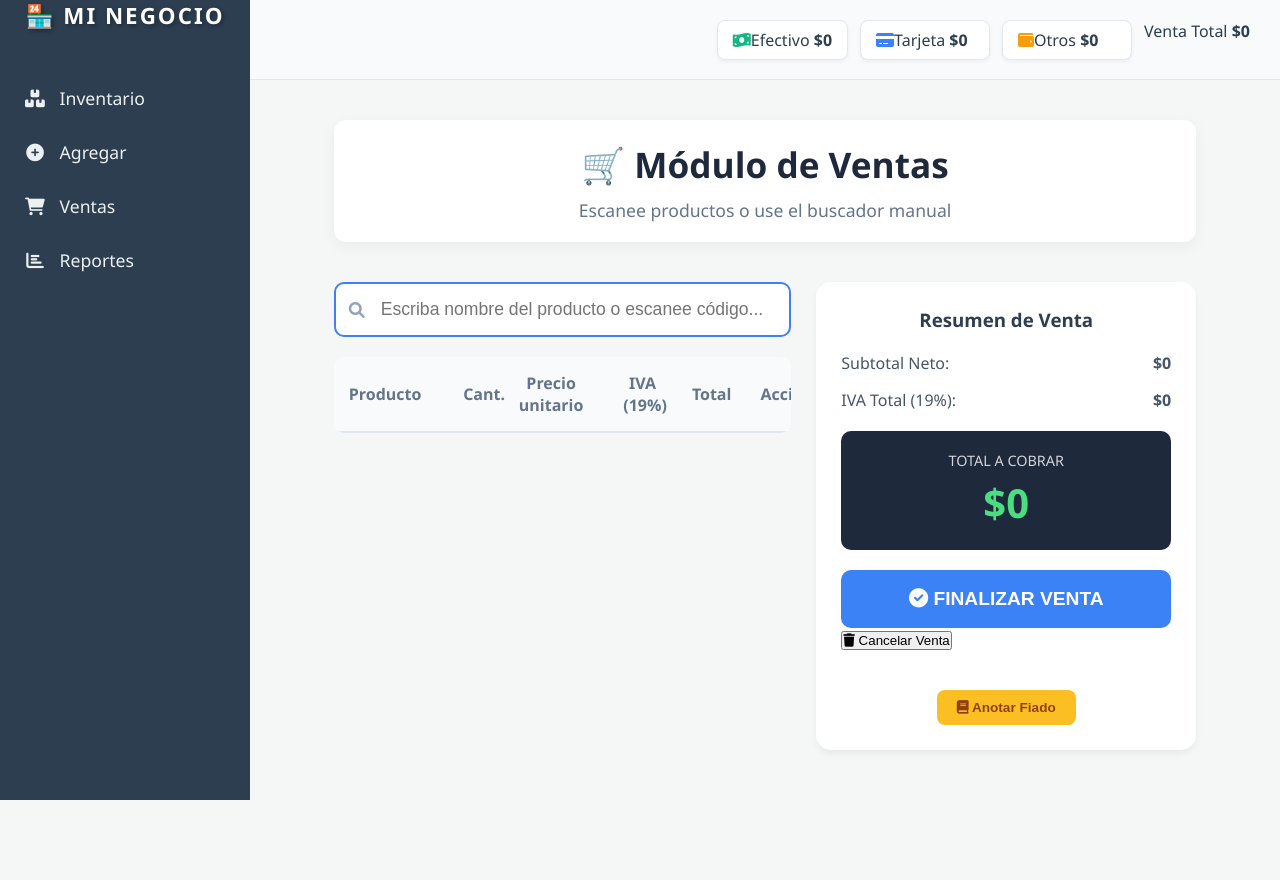
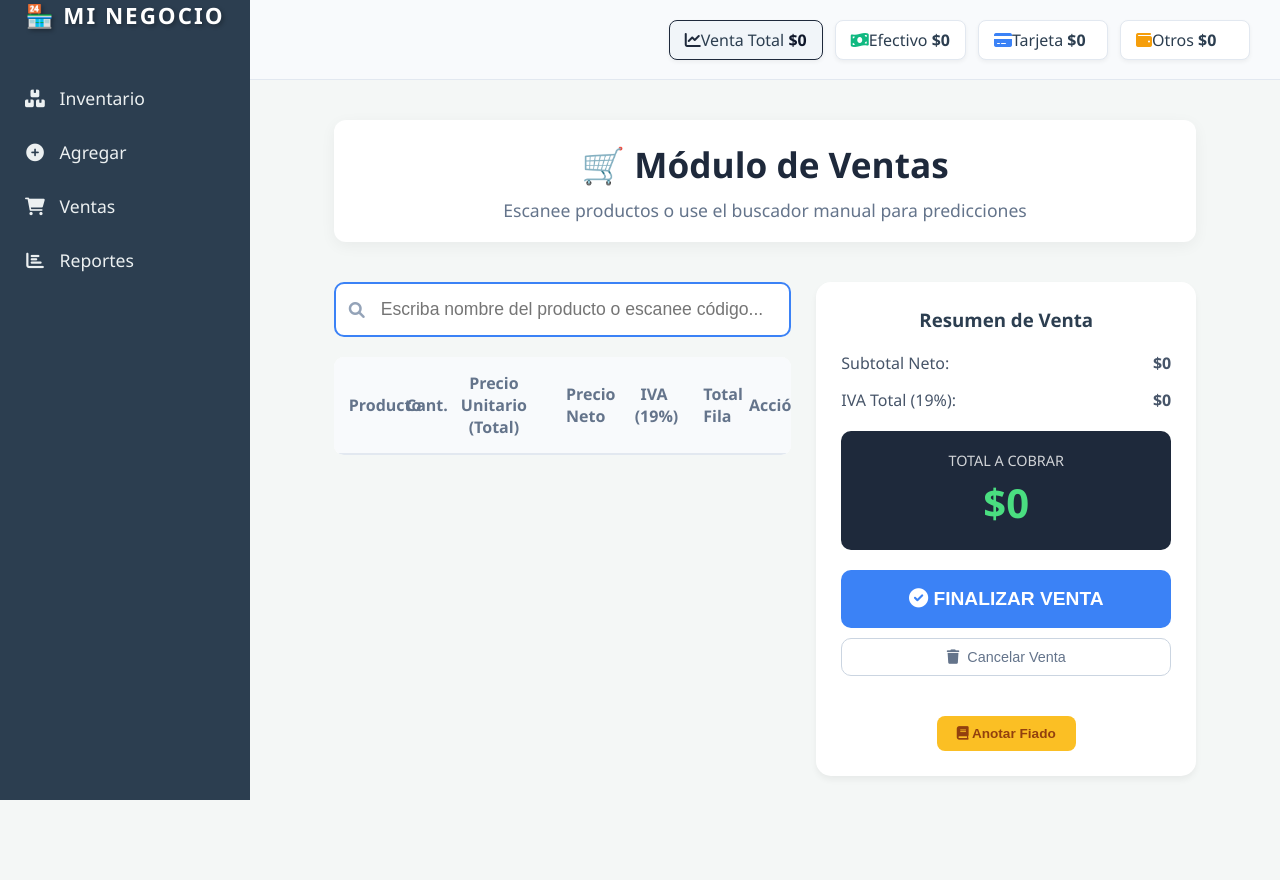
Before and after one commit to SebastianEdison/InWeb, a Flask app: page /ventas in a window 1280 px wide. Run offline with Flask 3, Linux system fonts and the light colour scheme; lists and menus that the app fills with data are empty.

Commit message:
Templates de inventario,ventas,agregarprod, ventas

```diff
--- a/app.py
+++ b/app.py
@@ -1,32 +1,23 @@
-from flask import Flask, render_template, request, redirect, jsonify,url_for, flash
-#Importamos funciones de bbdd
-from databases import obtener_productos,eliminar_producto,actualizar_producto, agregar_producto,buscar_producto_por_codigo
+from flask import Flask, render_template, request, redirect, jsonify, url_for, flash
+# Importamos funciones de bbdd
+from databases import obtener_productos, eliminar_producto, actualizar_producto, agregar_producto, buscar_producto_por_codigo, conectar, crear_tablas
 import sqlite3
 
 app = Flask(__name__)
-app.secret_key = 'clave_secreta' # Pon cualquier frase aquí
-# Definimos la ruta principal (pagina de inicio)
+app.secret_key = 'clave_secreta'
 
+# --- RUTA PRINCIPAL ---
 @app.route('/')
 def index():
-    # 1. Capturamos lo que viene del HTML (ahora con el nombre 'busqueda')
     busqueda = request.args.get('busqueda', '').strip()
     solo_bajo_stock = request.args.get('bajo_stock')
 
-    # 2. Mantenemos TU variable 'nombre_buscar'
-    if busqueda:
-        nombre_buscar = busqueda
-    else:
-        nombre_buscar = None
-
-    # 3. Traemos la lista inicial usando TU función
+    nombre_buscar = busqueda if busqueda else None
     productos_db = obtener_productos(nombre_buscar)
 
-    # 4. Filtro extra de Bajo Stock (si se presionó el botón naranja)
     if solo_bajo_stock:
         productos_db = [p for p in productos_db if p['stock'] <= 3]
 
-    # 5. Conteo para el botón de alertas (usando None para traer todos los activos)
     todos = obtener_productos(None)
     alertas_count = sum(1 for p in todos if p['stock'] <= 3)
 
@@ -36,10 +27,9 @@ def index():
                            alertas=alertas_count,
                            filtrado_bajo=solo_bajo_stock)
 
+# --- ACTUALIZAR ---
 @app.route('/actualizar', methods=['POST'])
 def actualizar():
-
-    from databases import actualizar_producto
     actualizar_producto(
         request.form['id'],
         request.form['nombre'],
@@ -49,26 +39,21 @@ def actualizar():
     )
     return redirect('/')
 
+# --- VISTA EDITAR ---
 @app.route('/editar/<int:id_p>')
 def editar_vista(id_p):
-    import sqlite3
-    from databases import conectar # O donde tengas tu función de conectar
-
     conn = conectar()
-    # ESTA LÍNEA ES VITAL: permite usar p['nombre'] en vez de p[1]
     conn.row_factory = sqlite3.Row
     cursor = conn.cursor()
-
-    # Buscamos el producto
     cursor.execute("SELECT * FROM productos WHERE id = ?", (id_p,))
     producto = cursor.fetchone()
     conn.close()
 
     if producto:
         return render_template('editar.html', p=producto)
-    else:
-        return "Producto no encontrado", 404
+    return "Producto no encontrado", 404
 
+# --- AGREGAR ---
 @app.route('/agregar', methods=['GET', 'POST'])
 def agregar():
     if request.method == 'POST':
@@ -79,47 +64,44 @@ def agregar():
             p_compra = request.form.get('precio_compra')
             cantidad = int(request.form.get('stock'))
 
-            # Usamos tu lógica de databases.py
-            # Esta función ya maneja si suma o crea nuevo
             agregar_producto(codigo, nombre, p_venta, p_compra, cantidad)
-
-            return jsonify({"status": "success", "message": f"Producto '{nombre}' procesado correctamente."})
-
+            return jsonify({"status": "success", "message": f"Producto '{nombre}' procesado."})
         except Exception as e:
             return jsonify({"status": "error", "message": str(e)}), 500
 
     return render_template('agregar.html')
 
-# RUTA 1: La API que consulta el JS mientras escaneas
-@app.route('/api/buscar_producto/<codigo>')
-def api_buscar_producto(codigo):
-    producto = buscar_producto_por_codigo(codigo)
-    if producto:
-        return jsonify({
-            "existe": True,
-            "nombre": producto['nombre'],
-            "costo": producto['costo'],
-            "precio_venta": producto['precio_venta'],
-            "stock": producto['stock']
+# --- API BUSQUEDA (LA QUE USA EL JS) ---
+@app.route('/buscar_producto')
+def buscar_producto():
+    query = request.args.get('q') or request.args.get('busqueda')
+    if not query:
+        return jsonify([])
+
+    filas = obtener_productos(query)
+
+    lista_productos = []
+    for p in filas:
+        lista_productos.append({
+            'id': p['id'],
+            'nombre': p['nombre'],
+            'precio': p['precio_venta'], # Nombre real en tu tabla
+            'codigo_barra': p['codigo_barra']
         })
-    return jsonify({"existe": False})
+    return jsonify(lista_productos)
 
+# --- ELIMINAR ---
 @app.route('/eliminar/<int:id>', methods=['POST'])
 def eliminar(id):
-    eliminar_producto(id) # Nombre de tu función en databases.py
-    # El primer texto es el mensaje, el segundo es la categoría para el CSS
+    eliminar_producto(id)
     flash('✅ Producto eliminado con éxito', 'success')
     return redirect('/')
 
+# --- VENTAS ---
 @app.route('/ventas')
 def ventas():
-    # Por ahora solo mostramos la página vacía para ver el diseño
-    # Pasamos una lista vacía para que no de error el 'for' si lo tuvieras
     return render_template('ventas.html')
 
-
 if __name__ == '__main__':
-    #Crea las tablas por si se borro el archivo .db
-    from databases import crear_tablas
-    #debug = True sirve para que el servidor se reinicia
+    crear_tablas()
     app.run(debug=True)
--- /dev/null
+++ b/static/js/ventas.js
@@ -0,0 +1,133 @@
+document.addEventListener('DOMContentLoaded', () => {
+    const buscador = document.getElementById('buscador-ventas');
+    const listaSugerencias = document.getElementById('lista-sugerencias');
+
+    // --- 1. BUSCAR PREDICCIONES MIENTRAS ESCRIBE ---
+    buscador.addEventListener('input', async () => {
+        const query = buscador.value.trim();
+
+        if (query.length < 2) {
+            listaSugerencias.innerHTML = "";
+            listaSugerencias.style.display = "none";
+            return;
+        }
+
+        try {
+            const response = await fetch(`/buscar_producto?q=${query}`);
+            const productos = await response.json();
+
+            listaSugerencias.innerHTML = "";
+
+            if (productos.length === 0) {
+                listaSugerencias.innerHTML = `<li style="color:gray; padding:10px;">No se encontró "${query}"</li>`;
+                listaSugerencias.style.display = "block";
+                return;
+            }
+
+            listaSugerencias.style.display = "block";
+            productos.forEach(p => {
+                const li = document.createElement('li');
+                li.innerHTML = `<span>${p.nombre}</span> <strong>$${p.precio.toLocaleString('es-CL')}</strong>`;
+
+                li.onclick = () => {
+                    agregarAlCarrito(p);
+                    buscador.value = "";
+                    listaSugerencias.innerHTML = "";
+                    listaSugerencias.style.display = "none";
+                    buscador.focus();
+                };
+                listaSugerencias.appendChild(li);
+            });
+
+        } catch (error) {
+            console.error("Error en la búsqueda:", error);
+        }
+    });
+
+    document.addEventListener('click', (e) => {
+        if (!buscador.contains(e.target) && !listaSugerencias.contains(e.target)) {
+            listaSugerencias.style.display = "none";
+        }
+    });
+});
+
+/**
+ * --- 2. FUNCIÓN PARA AGREGAR O SUMAR AL CARRITO ---
+ */
+function agregarAlCarrito(p) {
+    const cuerpoTabla = document.getElementById('cuerpo-tabla-ventas');
+
+    // BUSCAMOS SI EL PRODUCTO YA ESTÁ EN LA TABLA USANDO UN ATRIBUTO DE DATOS
+    let filaExistente = document.querySelector(`tr[data-id="${p.id}"]`);
+
+    if (filaExistente) {
+        // SI YA EXISTE: Solo actualizamos la cantidad y los totales de esa fila
+        let celdaCantidad = filaExistente.querySelector('.celda-cantidad');
+        let nuevaCantidad = parseInt(celdaCantidad.textContent) + 1;
+        celdaCantidad.textContent = nuevaCantidad;
+
+        actualizarFila(filaExistente, p.precio, nuevaCantidad);
+    } else {
+        // SI NO EXISTE: Creamos la fila completa
+        const precioTotal = p.precio;
+        const neto = Math.round(precioTotal / 1.19);
+        const iva = precioTotal - neto;
+
+        const nuevaFila = document.createElement('tr');
+        nuevaFila.setAttribute('data-id', p.id); // Guardamos el ID para encontrarlo luego
+
+        nuevaFila.innerHTML = `
+            <td>${p.nombre}</td>
+            <td class="celda-cantidad">1</td>
+            <td>$${precioTotal.toLocaleString('es-CL')}</td>
+            <td class="celda-neto">$${neto.toLocaleString('es-CL')}</td>
+            <td class="celda-iva">$${iva.toLocaleString('es-CL')}</td>
+            <td class="celda-total-fila"><strong>$${precioTotal.toLocaleString('es-CL')}</strong></td>
+            <td>
+                <button class="btn-eliminar-fila" onclick="this.parentElement.parentElement.remove(); actualizarTotalesGenerales();">
+                    <i class="fas fa-trash"></i>
+                </button>
+            </td>
+        `;
+        cuerpoTabla.appendChild(nuevaFila);
+    }
+
+    actualizarTotalesGenerales();
+}
+
+/**
+ * --- 3. ACTUALIZA LOS VALORES DENTRO DE UNA FILA EXISTENTE ---
+ */
+function actualizarFila(fila, precioUnitario, cantidad) {
+    const nuevoTotal = precioUnitario * cantidad;
+    const nuevoNeto = Math.round(nuevoTotal / 1.19);
+    const nuevoIva = nuevoTotal - nuevoNeto;
+
+    fila.querySelector('.celda-neto').textContent = `$${nuevoNeto.toLocaleString('es-CL')}`;
+    fila.querySelector('.celda-iva').textContent = `$${nuevoIva.toLocaleString('es-CL')}`;
+    fila.querySelector('.celda-total-fila').innerHTML = `<strong>$${nuevoTotal.toLocaleString('es-CL')}</strong>`;
+}
+
+/**
+ * --- 4. ACTUALIZA EL RESUMEN DE VENTA (EL CUADRO DE LA DERECHA) ---
+ */
+function actualizarTotalesGenerales() {
+    let netoTotal = 0;
+    let ivaTotal = 0;
+    let granTotal = 0;
+
+    // Recorremos todas las filas de la tabla para sumar
+    document.querySelectorAll('#cuerpo-tabla-ventas tr').forEach(fila => {
+        // Extraemos los números quitando el signo $ y los puntos de miles
+        const totalFila = parseInt(fila.querySelector('.celda-total-fila').textContent.replace(/[^0-9]/g, ""));
+        granTotal += totalFila;
+    });
+
+    netoTotal = Math.round(granTotal / 1.19);
+    ivaTotal = granTotal - netoTotal;
+
+    // Actualizamos los textos en el HTML
+    document.getElementById('total-neto').textContent = `$${netoTotal.toLocaleString('es-CL')}`;
+    document.getElementById('total-iva').textContent = `$${ivaTotal.toLocaleString('es-CL')}`;
+    document.getElementById('gran-total').textContent = `$${granTotal.toLocaleString('es-CL')}`;
+}
--- a/static/style.css
+++ b/static/style.css
@@ -724,7 +724,7 @@ h1, h3 {
 }
 
 /* --- BOTÓN CANCELAR VENTA (Original, pero con efecto rojo en hover) --- */
-.btn-vaciar-carrito {
+.btn-cancelar-discreto {
     width: 100%; /* ¡Mantiene el ancho completo original! */
     background: none;
     border: 1px solid #cbd5e1; /* Borde sutil gris */
--- a/templates/ventas.html
+++ b/templates/ventas.html
@@ -16,6 +16,13 @@
 
         <div class="top-bar-right">
             <div class="caja-diaria-group">
+                <div class="indicator-card total-dia">
+                    <i class="fas fa-chart-line"></i>
+                    <div class="info">
+                        <span>Venta Total</span>
+                        <strong id="total-dia-acumulado">$0</strong>
+                    </div>
+                </div>
                 <div class="indicator-card efectivo">
                     <i class="fas fa-money-bill-wave"></i>
                     <div class="info">
@@ -36,10 +43,6 @@
                         <span>Otros</span>
                         <strong id="total-otros">$0</strong>
                     </div>
-                </div>
-                <div class="info">
-                    <span>Venta Total</span>
-                    <strong id="total-dia-acumulado">$0</strong>
                 </div>
             </div>
         </div>
@@ -62,11 +65,10 @@
             <div class="container">
                 <header class="main-header">
                     <h1>🛒 Módulo de Ventas</h1>
-                    <p>Escanee productos o use el buscador manual</p>
+                    <p>Escanee productos o use el buscador manual para predicciones</p>
                 </header>
 
                 <div class="ventas-layout">
-
                     <div class="ventas-main">
                         <section class="search-box-container">
                             <div class="input-with-icon">
@@ -74,9 +76,7 @@
                                 <input type="text" id="buscador-ventas"
                                        placeholder="Escriba nombre del producto o escanee código..."
                                        autocomplete="off" autofocus>
-
-                                <ul id="lista-sugerencias" class="sugerencias-busqueda">
-                                    </ul>
+                                <ul id="lista-sugerencias" class="sugerencias-busqueda"></ul>
                             </div>
                         </section>
 
@@ -86,9 +86,10 @@
                                     <tr>
                                         <th>Producto</th>
                                         <th>Cant.</th>
-                                        <th>Precio unitario</th>
+                                        <th>Precio Unitario (Total)</th>
+                                        <th>Precio Neto</th>
                                         <th>IVA (19%)</th>
-                                        <th>Total</th>
+                                        <th>Total Fila</th>
                                         <th>Acción</th>
                                     </tr>
                                 </thead>
@@ -131,8 +132,9 @@
                             </div>
                         </div>
                     </div>
+                </div> </div> </main>
+    </div>
 
-                </div> </div> </main>
-    </div> <script src="{{ url_for('static', filename='ventas.js') }}"></script>
+    <script src="{{ url_for('static', filename='js/ventas.js') }}"></script>
 </body>
 </html>
```
Also changed, not shown: other parts of static/style.css (+43 -1 lines).
